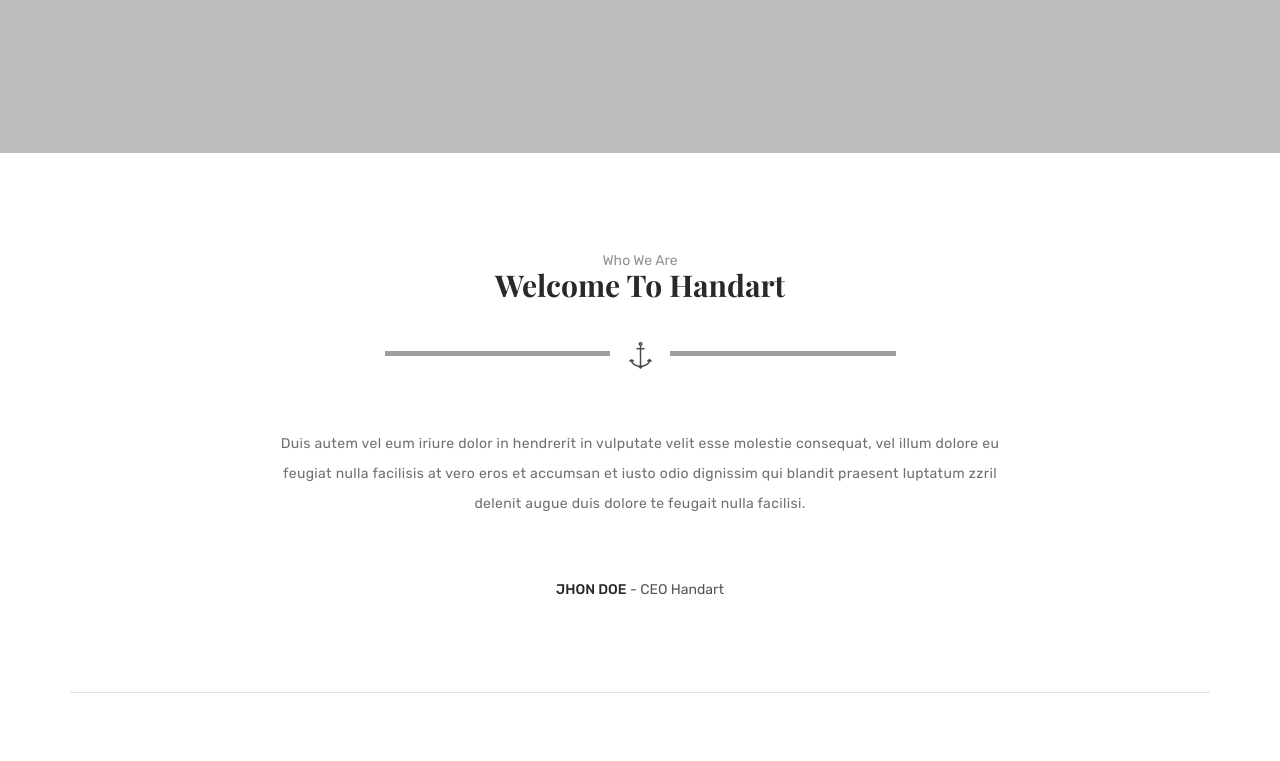
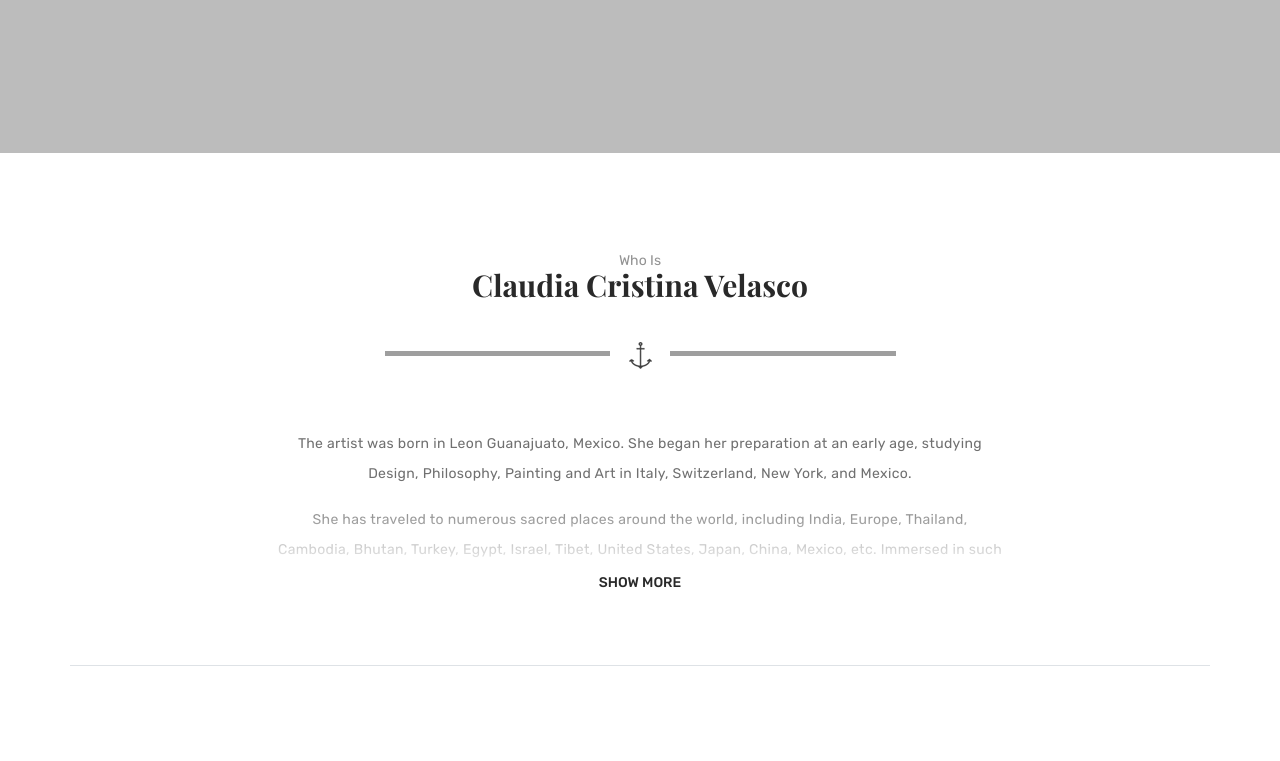
Before and after one commit to jsalazarv/claudia-cristina, a Nuxt app: page / in a window 1280 px wide. Shown: the part 647-1408 px from the top of the page. Built offline with nearby package versions, Linux system fonts and the light colour scheme; grey boxes are pictures that could not be loaded; a web font is replaced by a local one.

Commit message:
Added biography

```diff
--- /dev/null
+++ b/assets/css/general.css
@@ -0,0 +1,7 @@
+.cursor-pointer {
+    cursor: pointer;
+}
+
+.hover-color:hover {
+    color: #24bbdb;
+}
--- a/locales/en/home.js
+++ b/locales/en/home.js
@@ -1,4 +1,15 @@
 export default {
+    whoIs: {
+        title: 'Who Is',
+        name: 'Claudia Cristina Velasco',
+        biography: {
+            paragraph1: 'The artist was born in Leon Guanajuato, Mexico. She began her preparation at an early age, studying Design, Philosophy, Painting and Art in Italy, Switzerland, New York, and Mexico.',
+            paragraph2: 'She has traveled to numerous sacred places around the world, including India, Europe, Thailand, Cambodia, Bhutan, Turkey, Egypt, Israel, Tibet, United States, Japan, China, Mexico, etc. Immersed in such admirable cultures.',
+            paragraph3: 'She is known for a new movement called "Eco Soul": "The Vibration that emanates from a work of art, harmonizing and elevating the spirit of Man and his surroundings". As a result, the observer experiences peace and joy.',
+            paragraph4: 'Atoms, the universe, life, cultures, and spirituality are her inspiration for creating her wonderful paintings and sculptures. Her work has been present in international exhibitions such as Paris, Shanghai, Tokyo, Germany, India, and Mexico. In addition to working in the creative department of the company Innova, in Leon; in art and decoration projects for 20 years.',
+        },
+        showMore: 'Show More'
+    },
     featuredCollections: {
         title: 'Featured Collections',
         subtitle: 'Mirum est notare quam littera gothica, quam nunc putamus parum claram anteposuerit litterarum formas'
--- a/locales/es/home.js
+++ b/locales/es/home.js
@@ -1,4 +1,15 @@
 export default {
+    whoIs: {
+        biography: {
+            title: 'Quien es',
+            name: 'Claudia Cristina Velasco',
+            paragraph1: 'La Artista nació en León Guanajuato, México. Comenzó su preparación a una edad temprana, con estudios de Diseño, Filosofía, Pintura y Arte en Italia, Suiza, Nueva York y México.',
+            paragraph2: 'Ha viajado a numerosos lugares sagrados del planeta, entre ellos India, Europa, Tailandia, Camboya, Buthan, Turquía, Egipto, Israel, Tibet, Estados Unidos, Japón, China, México, etc. Empapada de culturas tan admirables.',
+            paragraph3: 'Es conocida por un nuevo movimiento llamado "Eco Soul": "La Vibración que emana una obra de arte, armonizando y elevando el espíritu del Hombre y lo que la rodea". Como resultado, el observador experimenta la paz y la alegría.',
+            paragraph4: 'El átomo, el universo, la vida, las culturas y la espiritualidad son su inspiración para crear sus maravillosas pinturas y esculturas. Su trabajo ha estado presente en exposiciones internacionales como París, Shanghai, Tokio, Alemania, India y México. Además de trabajar en el departamento creativo de la empresa Innova, en León; en proyectos de arte y decoración desde hace 20 años.'
+        },
+        showMore: 'Ver Más'
+    },
     featuredCollections: {
         title: 'Colecciones Destacadas',
         subtitle: 'Mirum est notare quam littera gothica, quam nunc putamus parum claram anteposuerit litterarum formas'
--- a/nuxt.config.ts
+++ b/nuxt.config.ts
@@ -21,6 +21,7 @@ export default {
     },
     css: [
         'assets/css/plugins.min.css',
-        'assets/css/main.css'
+        'assets/css/main.css',
+        'assets/css/general.css',
     ]
 };
--- a/pages/index.vue
+++ b/pages/index.vue
@@ -25,25 +25,29 @@
         <div class="row justify-content-center section-padding border-bottom">
           <div class="col-lg-8">
             <div class="welcome-content">
-              <h6 class="title-xs">Who We Are</h6>
+              <h6 class="title-xs">{{ $t('home.whoIs.title') }}</h6>
               <div class="section-title">
-                <h2>Welcome To Handart</h2>
+                <h2>{{ $t('home.whoIs.name') }}</h2>
                 <div class="title-sep">
                   <img src="/image/icon/title-sep-icon.png" alt="">
                 </div>
               </div>
-              <article class="welcome-description">
-                <h4 class="sr-only">Welcome Article</h4>
-                <p>Duis autem vel eum iriure dolor in hendrerit in vulputate velit esse molestie
-                  consequat, vel illum dolore eu feugiat
-                  nulla facilisis at vero eros et accumsan et iusto odio dignissim qui blandit
-                  praesent luptatum zzril delenit augue
-                  duis
-                  dolore te feugait nulla facilisi.</p>
-              </article>
-              <div class="author-block">
-                <a href="#"> <span class="font-weight-mid text-black text-uppercase">Jhon doe</span> -
-                  CEO Handart</a>
+              <div class="position-relative">
+                <article
+                    class="welcome-description"
+                    :class="{'paragraph': !showBiography}">
+                  <p>{{ $t('home.whoIs.biography.paragraph1') }}</p>
+                  <p>{{ $t('home.whoIs.biography.paragraph2') }}</p>
+                  <p>{{ $t('home.whoIs.biography.paragraph3') }}</p>
+                  <p>{{ $t('home.whoIs.biography.paragraph4') }}</p>
+                </article>
+                <div :class="{'gradient': !showBiography}">
+                  <span
+                      class="font-weight-mid text-black text-uppercase cursor-pointer hover-color"
+                      @click="onShowBiography">
+                    {{ $t('home.whoIs.showMore') }}
+                  </span>
+                </div>
               </div>
             </div>
           </div>
@@ -64,7 +68,7 @@
                 v-for="(collection, index) in collections"
                 :key="index">
               <a
-                  class="nav-link"
+                  class="nav-link cursor-pointer"
                   :class="{ active: activeTab === index }"
                   @click="activeTab = index">
                 {{ collection.title }}
@@ -495,12 +499,17 @@ const modules = [Navigation]
 const blogs = ref(blogData);
 const collections = ref(collectionsData);
 const activeTab = ref(0);
+const showBiography = ref(false);
 
 
 const redirectToDetail = (id: number) => {
   navigateTo({
     path: `/blog/${id}`,
   });
+}
+
+const onShowBiography = () => {
+  showBiography.value = !showBiography.value
 }
 
 /*const userService = useUserService();
@@ -511,4 +520,21 @@ onMounted(async () => {
 });*/
 </script>
 
-<style scoped></style>
+<style scoped>
+.paragraph {
+  overflow: hidden;
+  max-height: 9rem;
+}
+
+.gradient {
+  padding-top: 8rem;
+  background: linear-gradient(to top, #ffffff 0%, rgba(15,23,42,0) 60%);
+  position: absolute;
+  display: flex;
+  justify-content: center;
+  left: 0;
+  right: 0;
+  bottom: 0;
+  height: 5px;
+}
+</style>
```
